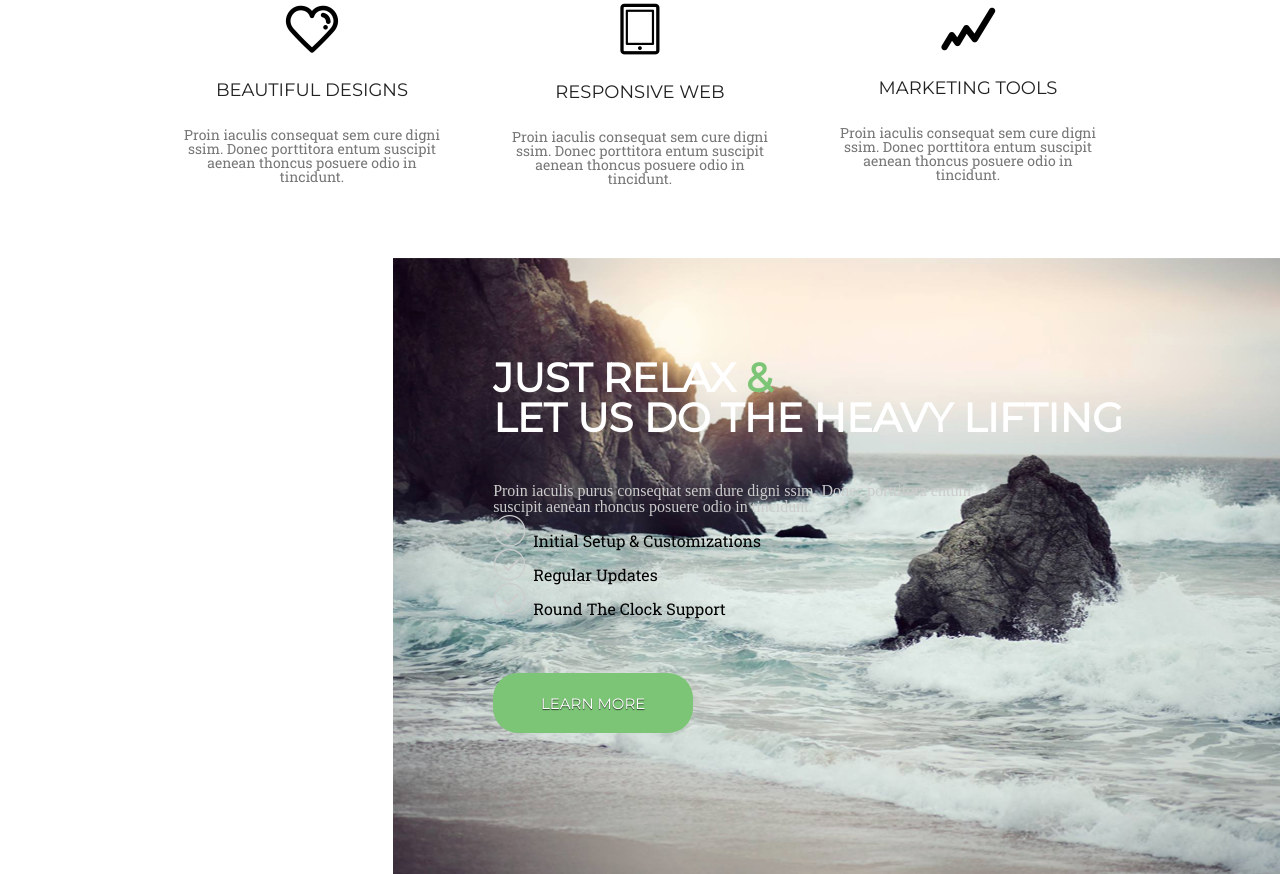
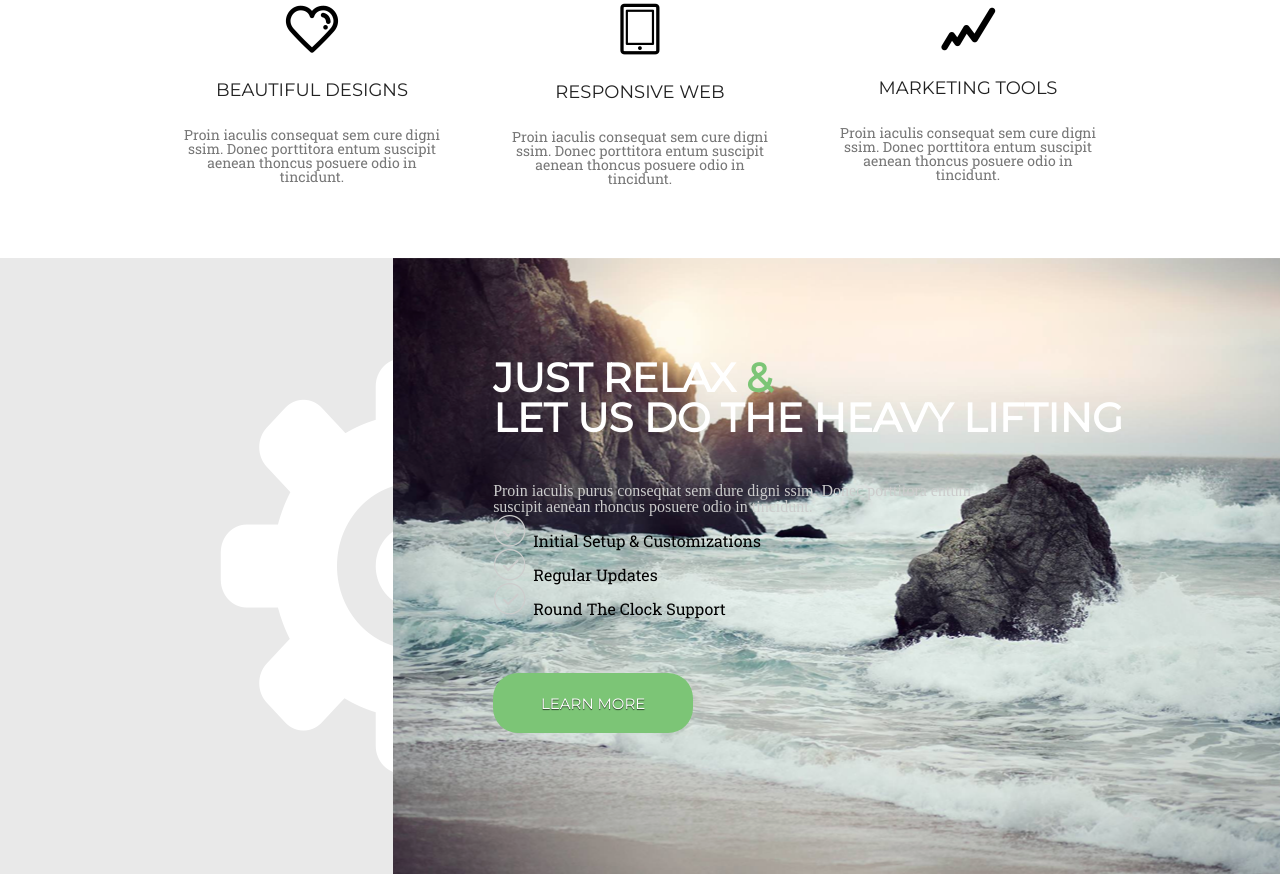
Before and after one commit to martajablonska/Simply-page, a plain HTML site: page index.html in a window 1280 px wide. Shown: the part 922-1796 px from the top of the page. Drawn offline with Linux system fonts and the light colour scheme.

Commit message:
Added left side of blog section

```diff
--- a/index.html
+++ b/index.html
@@ -60,6 +60,7 @@
 
     <section class="blog">
         <div class="left_blog">
+            <img src="images/gear.png">
         </div>
         <div class="rigth_blog">
             <div class="blog_text">
--- a/style.css
+++ b/style.css
@@ -176,6 +176,16 @@ button {
 .left_blog {
     width:430px; /*to na razie roboczo*/
     height: 616px;
+    background-color:  #e9e9e9;
+    z-index: -2;
+
+}
+
+.left_blog img {
+    position: relative;
+    left:220px;
+    top:100px;
+    z-index: -1;
 }
 
 .rigth_blog {
@@ -184,6 +194,7 @@ button {
     background-position: center;
     background-repeat: no-repeat;
     background-size: cover;
+
 }
 
 .blog_text {
```
Also changed, not shown: images/gear.png (added).
